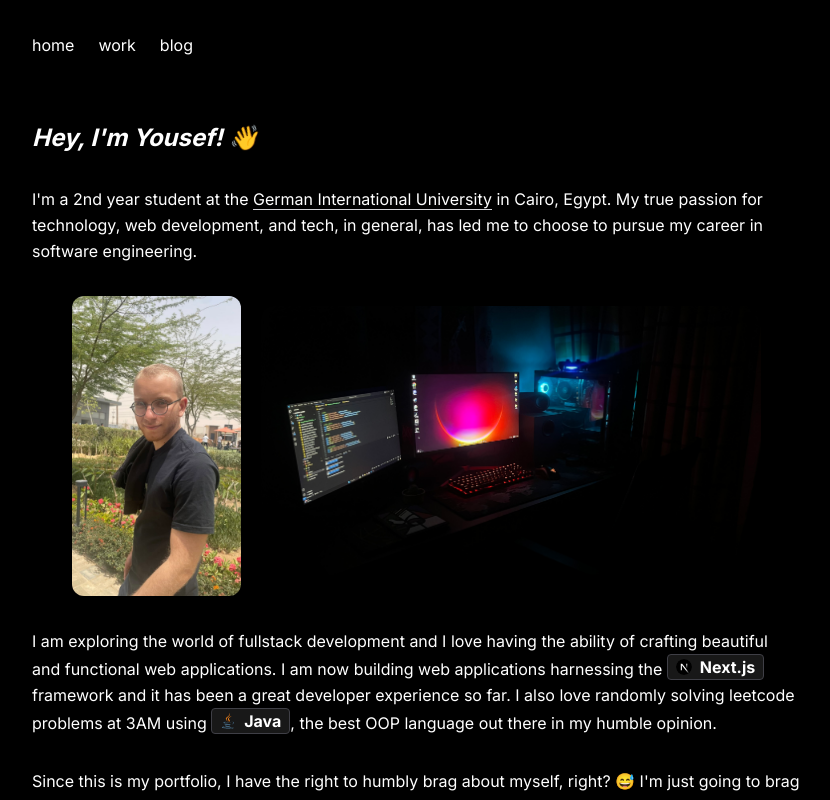
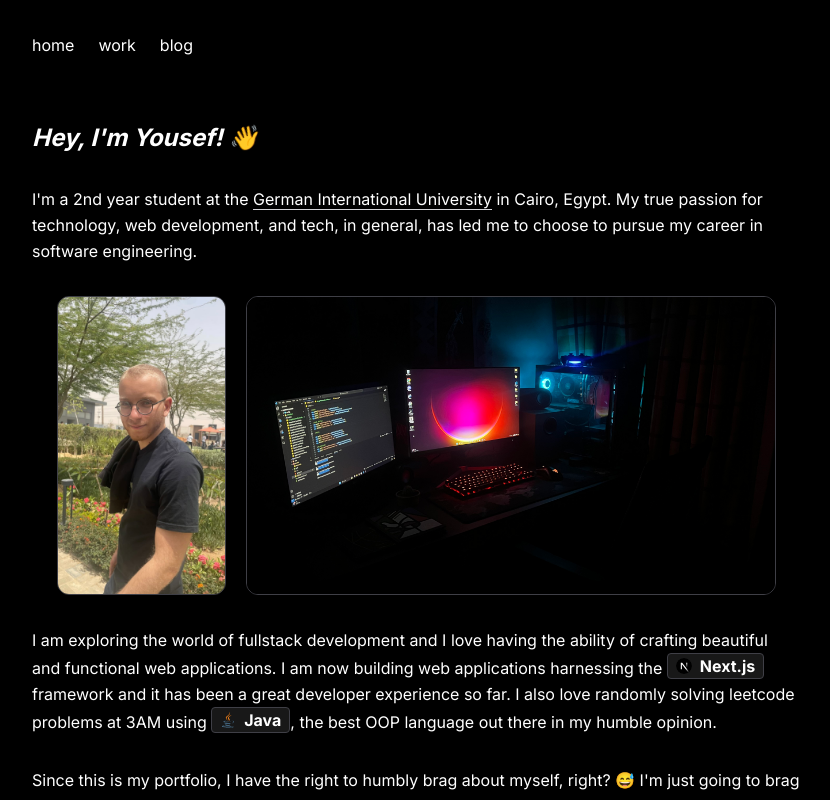
Before and after one commit to yousefnegmeldin/portfolio, a Next.js app: page / in a window 1280 px wide. Shown: the top 800 px of the page, without its empty margins (224-1054 px from the left). Built offline with nearby package versions, Linux system fonts and the light colour scheme.

Commit message:
small image change

```diff
--- a/app/page.tsx
+++ b/app/page.tsx
@@ -19,8 +19,8 @@ export default function Home() {
       My true passion for technology, web development, and tech, in general, has led me to choose to pursue my career in software engineering.
       </div>
       <div className="flex flex-col lg:flex-row justify-center items-center gap-5">
-        <Image src={me} alt="Yousef Negmeldin" height={300} quality={100} className="rounded-xl"/>
-        <Image src={setup} alt="My setup" width={500}  quality={100} className="rounded-xl"/>
+        <Image src={me} alt="Yousef Negmeldin" height={300} quality={100} className="rounded-xl border border-zinc-700"/>
+        <Image src={setup} alt="My setup" width={530}  quality={100} className="rounded-xl border border-zinc-700"/>
       </div>
       <div>
         I am exploring the world of fullstack development and I love having the ability of crafting beautiful and functional web applications.
--- a/app/ui/MobileTech.tsx
+++ b/app/ui/MobileTech.tsx
@@ -35,7 +35,7 @@ const MobileTech = () => {
         {name:'Node.js',logo:node},
         {name:'Python',logo:python},
         {name:'C++',logo:cpp},
-        {name:'AWS',logo:sql},
+        {name:'SQL',logo:sql},
         {name:'REST',logo:rest}
     ]
   return (
```
